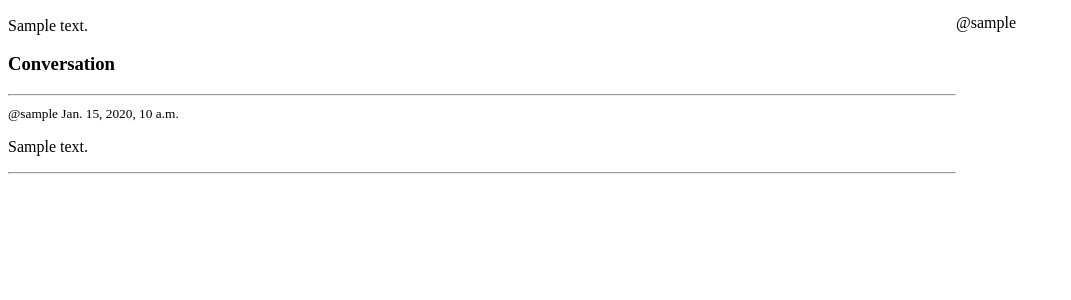
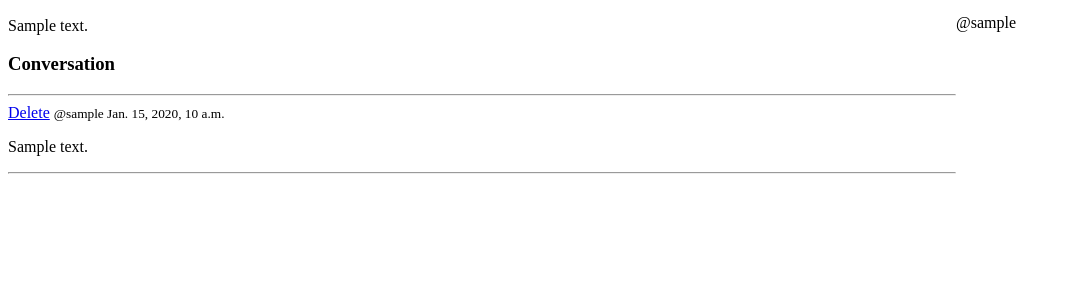
Before and after one commit to quevinrai/studybud, a Django app: page /room/1/ in a window 1280 px wide. Shown: the part 200-500 px from the top of the page, without its empty margins (0-1071 px from the left). Run offline with Django 4.2, Linux system fonts and the light colour scheme; tables that the repository leaves empty hold one stand-in row (values such as "Sample post").

Commit message:
Add link for 'delete-messge' url

```diff
--- a/base/templates/base/room.html
+++ b/base/templates/base/room.html
@@ -11,18 +11,23 @@
     <div class="room-container">
         <div>
             <h1>Room: {{ room }}</h1>
+
             <p>{{ room.description }}</p>
+
             <div class="comment-wrapper">
                 <h3>Conversation</h3>
                 <hr>
+
                 {% for message in room_messages %}
                     <div>
+                        <a href="{% url 'delete-message' %}">Delete</a>
                         <small>@{{ message.user }}  {{ message.created }}</small>
                         <p>{{ message.body }}</p>
                         <hr>
                     </div>
                 {% endfor %}
             </div>
+
             {% if request.user.is_authenticated %}
                 <div class="comment-form">
                     <form method="POST" action="">
```
